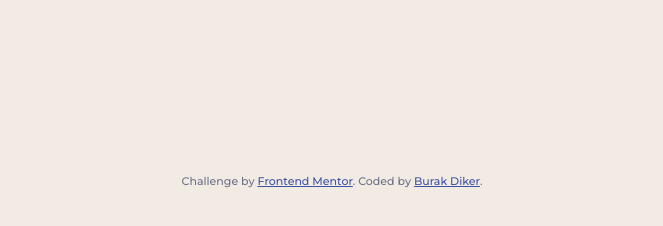
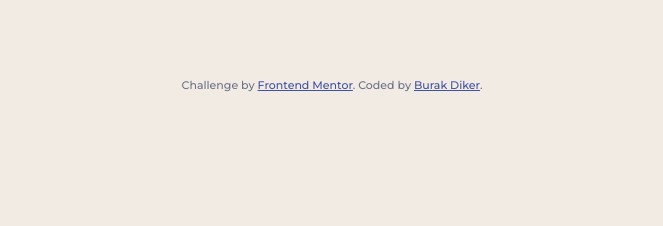
Before and after one commit to dburak/frontendmentor-challenge01, a plain HTML site: page index.html in a window 1280 px wide. Shown: the part 580-806 px from the top of the page, without its empty margins (308-971 px from the left). Drawn offline with Linux system fonts and the light colour scheme.

Commit message:
bug fix centering the page

```diff
--- a/style.css
+++ b/style.css
@@ -81,10 +81,10 @@ body {
   font-size: 0.875rem; /* 14 px */
   color: var(--clr-neutral-400);
   background-color: var(--clr-secondary-200);
+  min-height: 100vh;
 
   display: grid;
   place-content: center;
-  margin: 1rem;
 }
 
 .flex-group {
@@ -156,5 +156,5 @@ body {
 }
 
 footer {
-  margin-top: 30vh;
+  margin-top: 10vh;
 }
```
